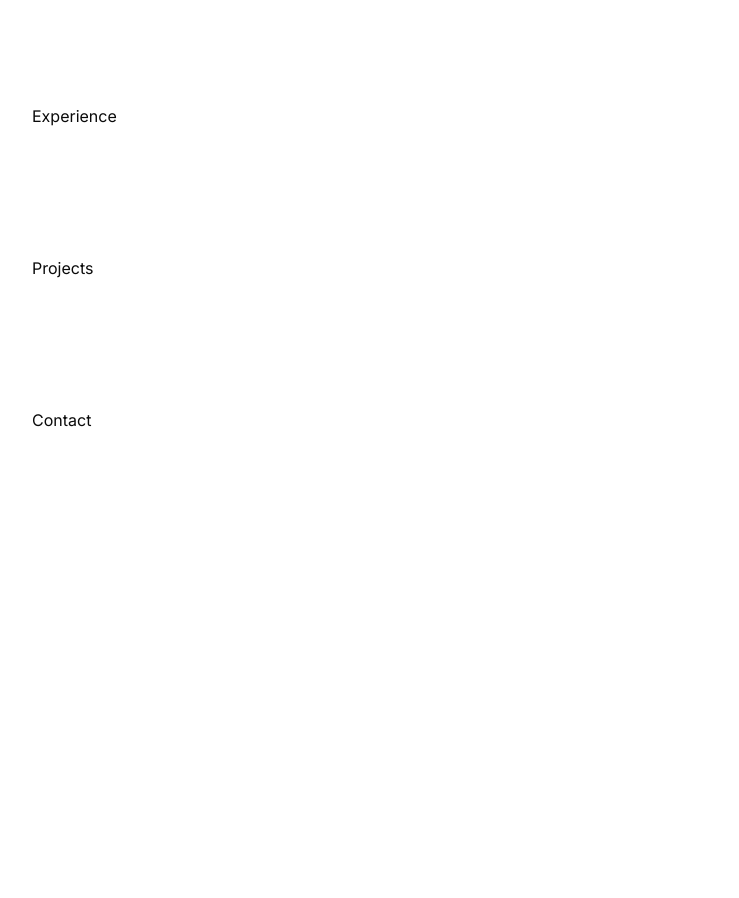
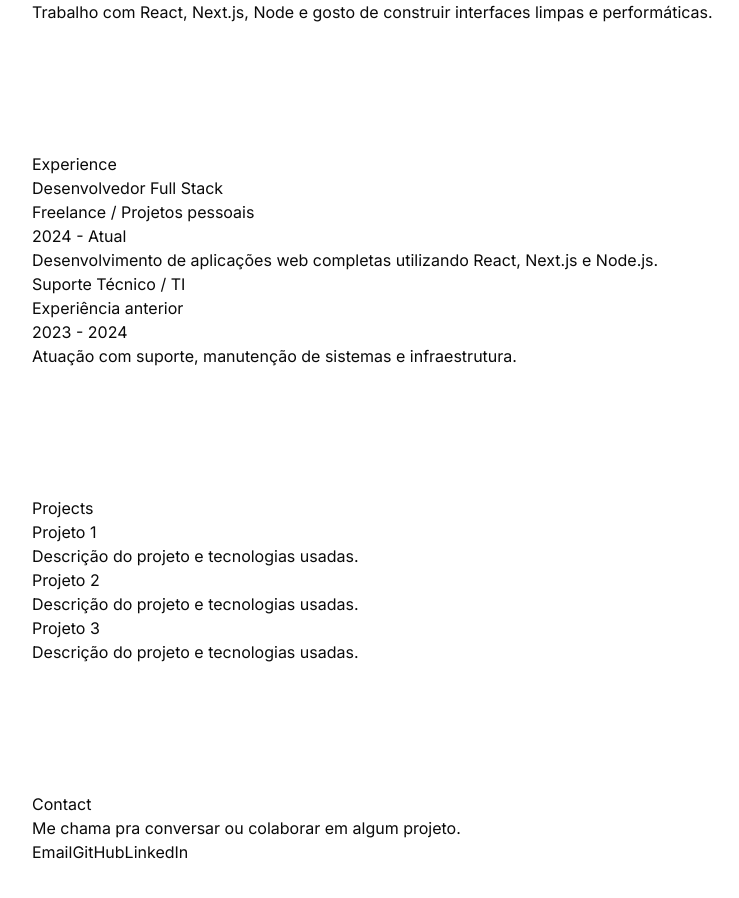
Before and after one commit to carlosrossy/portfolio-v1, a Next.js app: page / in a window 1280 px wide. Shown: the part 816-1714 px from the top of the page, without its empty margins (288-1027 px from the left). Before the commit the page ends 1328 px from the top, so only its background shows below. Built offline with nearby package versions, Linux system fonts and the light colour scheme.

Commit message:
feat: create complete portfolio sections structure

```diff
--- a/src/components/sections/about.tsx
+++ b/src/components/sections/about.tsx
@@ -1,3 +1,19 @@
 export function AboutSection() {
-  return <section id="about">About</section>;
+  return (
+    <section id="about">
+      <div>
+        <h2>About</h2>
+
+        <p>
+          Sou desenvolvedor Full Stack focado em criar aplicações modernas,
+          escaláveis e com boa experiência de usuário.
+        </p>
+
+        <p>
+          Trabalho com React, Next.js, Node e gosto de construir interfaces
+          limpas e performáticas.
+        </p>
+      </div>
+    </section>
+  );
 }
--- a/src/components/sections/contact.tsx
+++ b/src/components/sections/contact.tsx
@@ -1,3 +1,15 @@
 export function ContactSection() {
-  return <section id="contact">Contact</section>;
+  return (
+    <section id="contact">
+      <h2>Contact</h2>
+
+      <p>Me chama pra conversar ou colaborar em algum projeto.</p>
+
+      <div>
+        <a href="mailto:email@email.com">Email</a>
+        <a href="https://github.com">GitHub</a>
+        <a href="https://linkedin.com">LinkedIn</a>
+      </div>
+    </section>
+  );
 }
--- a/src/components/sections/experience.tsx
+++ b/src/components/sections/experience.tsx
@@ -1,3 +1,28 @@
 export function ExperienceSection() {
-  return <section id="experience">Experience</section>;
+  return (
+    <section id="experience">
+      <h2>Experience</h2>
+
+      <div>
+        <div>
+          <h3>Desenvolvedor Full Stack</h3>
+          <p>Freelance / Projetos pessoais</p>
+          <span>2024 - Atual</span>
+
+          <p>
+            Desenvolvimento de aplicações web completas utilizando React,
+            Next.js e Node.js.
+          </p>
+        </div>
+
+        <div>
+          <h3>Suporte Técnico / TI</h3>
+          <p>Experiência anterior</p>
+          <span>2023 - 2024</span>
+
+          <p>Atuação com suporte, manutenção de sistemas e infraestrutura.</p>
+        </div>
+      </div>
+    </section>
+  );
 }
--- a/src/components/sections/projects.tsx
+++ b/src/components/sections/projects.tsx
@@ -1,3 +1,24 @@
 export function ProjectsSection() {
-  return <section id="projects">Projects</section>;
+  return (
+    <section id="projects">
+      <h2>Projects</h2>
+
+      <div>
+        <div>
+          <h3>Projeto 1</h3>
+          <p>Descrição do projeto e tecnologias usadas.</p>
+        </div>
+
+        <div>
+          <h3>Projeto 2</h3>
+          <p>Descrição do projeto e tecnologias usadas.</p>
+        </div>
+
+        <div>
+          <h3>Projeto 3</h3>
+          <p>Descrição do projeto e tecnologias usadas.</p>
+        </div>
+      </div>
+    </section>
+  );
 }
```
